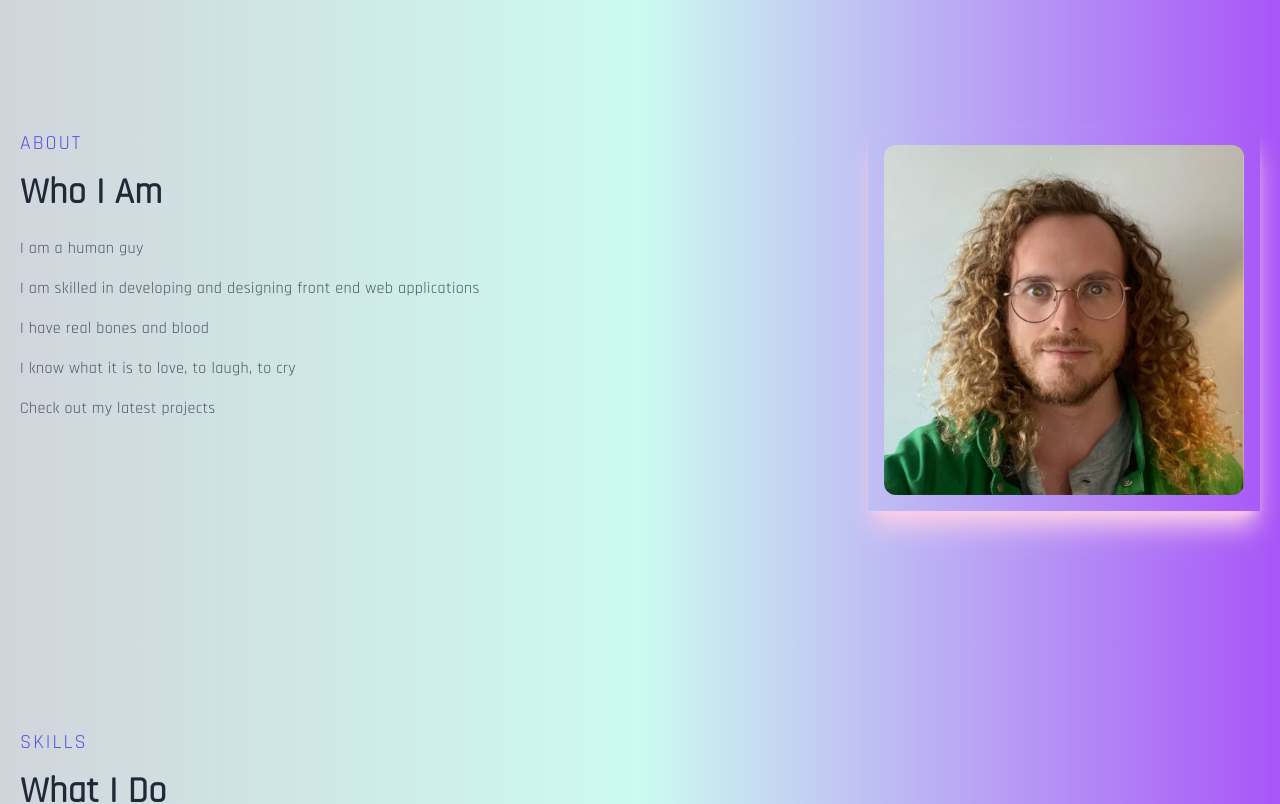
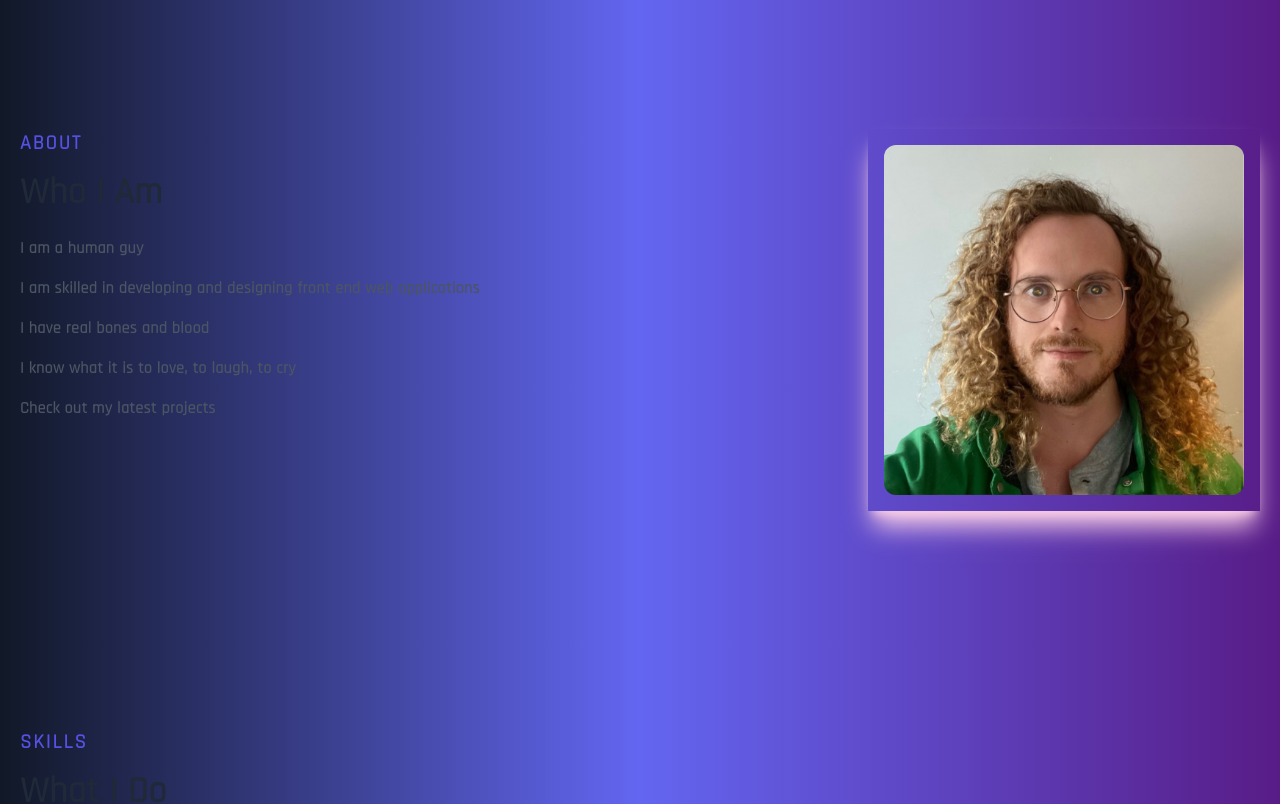
Before and after one commit to bradleypearson1984/bradportfolio, a Next.js app: page / in a window 1280 px wide. Shown: the part 880-1684 px from the top of the page. Built offline with nearby package versions, Linux system fonts and the light colour scheme.

Commit message:
adds basic nite mode

```diff
--- a/components/About.jsx
+++ b/components/About.jsx
@@ -7,11 +7,11 @@ const About = () => {
             <div className='col-span-2' >
                 <p className=' uppercase text-xl tracking-widest text-[#5651e5] '>About</p>
                 <h2 className='py-4' >Who I Am</h2>
-                <p className='py-2 text-gray-600' >I am a human guy</p>
-                <p className='py-2 text-gray-600' >I am skilled in developing and designing front end web applications </p>
-                <p className='py-2 text-gray-600' >I have real bones and blood</p>
-                <p className='py-2 text-gray-600' >I know what it is to love, to laugh, to cry</p>
-                <p className='py-2 text-gray-600' >Check out my latest projects </p>
+                <p className='py-2 text-gray-600  dark:text-pink-200 '  >I am a human guy</p>
+                <p className='py-2 text-gray-600  dark:text-pink-200 '  >I am skilled in developing and designing front end web applications </p>
+                <p className='py-2 text-gray-600  dark:text-pink-200 '  >I have real bones and blood</p>
+                <p className='py-2 text-gray-600  dark:text-pink-200 '  >I know what it is to love, to laugh, to cry</p>
+                <p className='py-2 text-gray-600  dark:text-pink-200 '  >Check out my latest projects </p>
 
             </div>
             <div className='w-full h-auto m-auto shadow-xl shadow-pink-200 flex items-center justify-center p-4 hover:scale-105 ease-in duration-300' >
--- a/components/Main.jsx
+++ b/components/Main.jsx
@@ -14,9 +14,9 @@ const Main = () => {
                 <p className='uppercase text-sm tracking-widest text-gray-600'>
                     Man + Machine
                 </p>
-                <h1 className='py-4 text-purple-900' >Hi I'm <span className='text-[#f34f85]'>  Brad Pearson</span></h1>
-                <h1 className='py-2 text-purple-900' > A Human Person </h1>
-                <h1 className='py-2 text-purple-900' > Who Can Talk To <span className='text-[#e1287e]'>  Machines </span></h1>
+                <h1 className='py-4 text-purple-900  dark:text-pink-200' >Hi I'm <span className='text-[#f34f85]  dark:text-green-200'>  Brad Pearson</span></h1>
+                <h1 className='py-2 text-purple-900  dark:text-pink-200' > A Human Person </h1>
+                <h1 className='py-2 text-purple-900  dark:text-pink-200 ' > Who Can Talk To <span className='text-[#e1287e] dark:text-green-200'>  Machines </span></h1>
 
                 <div className='flex items center justify-evenly max-w-[330px] mx-auto py-4' >
                     <div  className='rounded-full shadow-lg shadow-pink-100 p-6 cursor-pointer hover:scal-110 ease-in duration-300' >
--- a/components/Navbar.jsx
+++ b/components/Navbar.jsx
@@ -72,7 +72,7 @@ className={shadow ? 'fixed w-full h-20 shadow-xl z-[100]' : 'fixed w-full h-20 z
                     <li className='ml-10 text-sm uppercase hover:border-b' >Contact</li>
                 </Link>
                 <Link href="//Resume_2023_Brad_Pearson.pdf" target={'_blank'}
-                className='ml-10 text-sm uppercase hover:border-b'
+                className='ml-10 text-sm uppercase hover:border-b dark:text-green-100'
                 download={true}
                 >Resume
                 </Link>
@@ -85,7 +85,7 @@ className={shadow ? 'fixed w-full h-20 shadow-xl z-[100]' : 'fixed w-full h-20 z
 
         <div className={
             nav
-            ? ' fixed left-0 top-0 w-[75%] h-screen  bg-gradient-to-b from-teal-100 to-purple-200 p-10 ease-in duration-500 '
+            ? ' fixed left-0 top-0 w-[75%] h-screen  bg-gradient-to-b from-teal-100 to-purple-200 p-10 ease-in duration-500 dark:bg-gradient-to-l from-gray-900 via-emerald-900 to-purple-900'
             : 'fixed left-[-100%] top-0  p-10 ease-in-duration-500'} >
             <div >
                 <div>
@@ -121,7 +121,7 @@ className={shadow ? 'fixed w-full h-20 shadow-xl z-[100]' : 'fixed w-full h-20 z
                         <li onClick={()=> setNav(false)} className='py-4 text-sm' >Contact </li>
                     </Link>
                     <Link href="/Resume_2023_Brad_Pearson.pdf" target={'_blank'}
-                className='py-4 text-sm'
+                className='py-4 text-sm dark:text-green-100'
                 download={true}
                 >Resume
                 </Link>
--- a/styles/globals.css
+++ b/styles/globals.css
@@ -10,24 +10,25 @@ html {
   body {
     font-family: 'Rajdhani', sans-serif;
     @apply  text-[#1f2937] tracking-wide bg-gradient-to-r from-gray-300  via-teal-100 to-purple-500
+    dark:bg-gradient-to-r from-gray-900 via-indigo-500 to-purple-900
 
   }
 }
 
-h1, h2, h3, h4, h5, h6 {
-  @apply font-bold
+h1, h2, h3, h4, h5, h6, p {
+  @apply font-bold dark:text-pink-200
 }
 
 h1 {
-  @apply text-4xl sm:text-5xl
+  @apply text-4xl sm:text-5xl  dark:text-pink-200
 }
 
 h2 {
-  @apply text-3xl sm:text-4xl
+  @apply text-3xl sm:text-4xl  dark:text-pink-200
 }
 
 li {
-  @apply cursor-pointer
+  @apply cursor-pointer dark:text-green-100
 }
 
 button {
```
